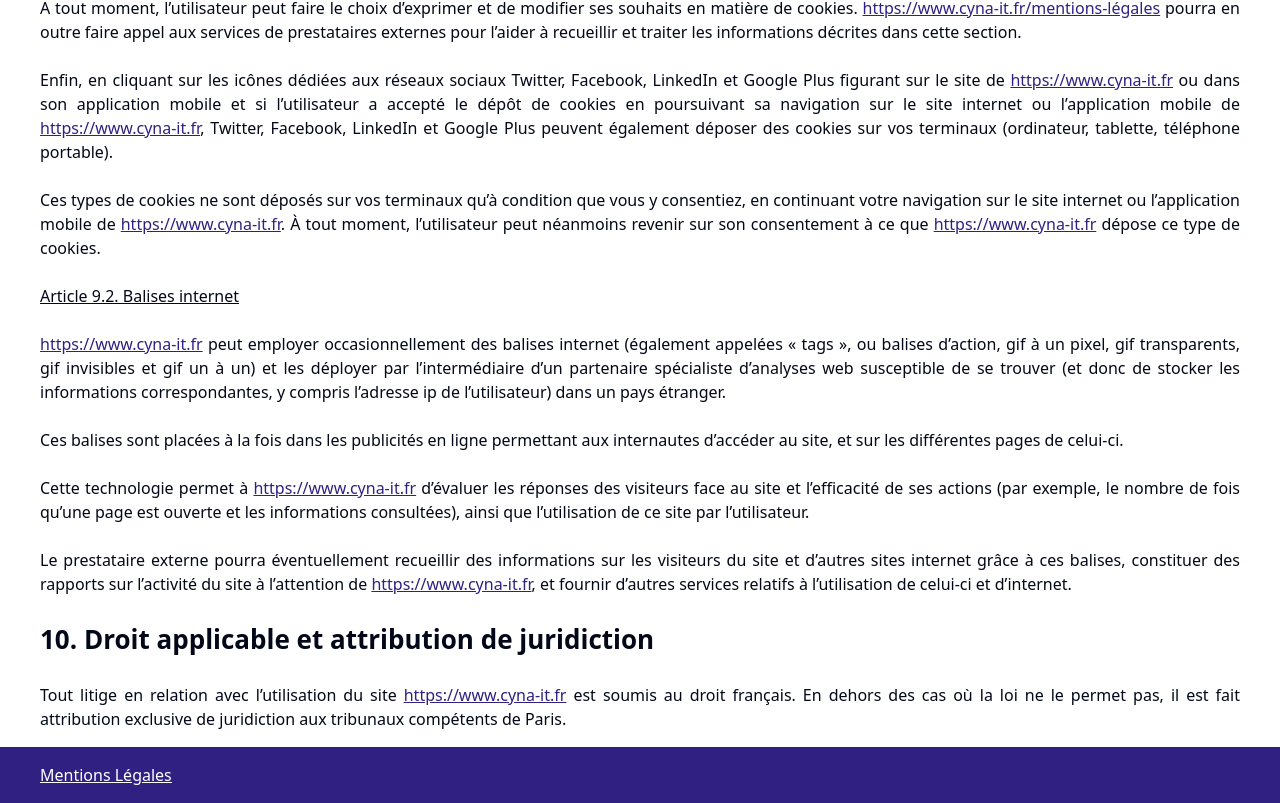
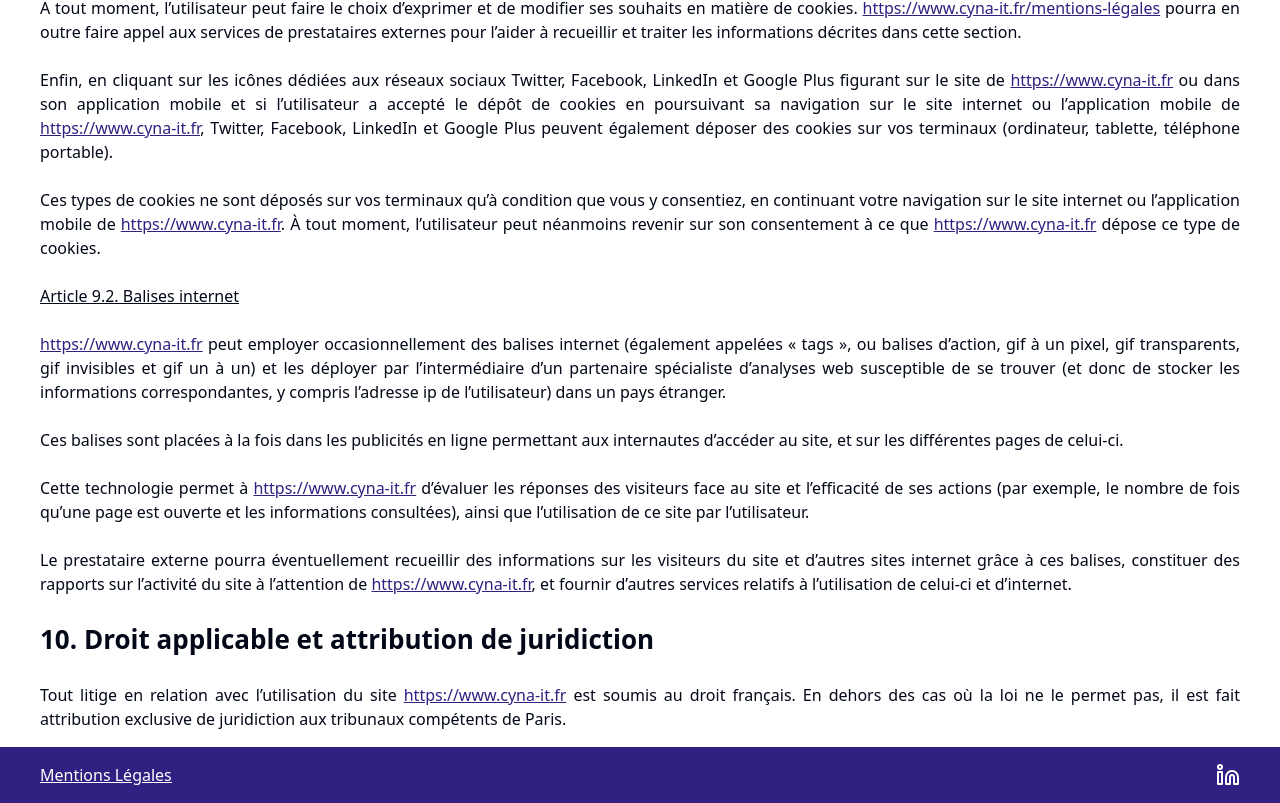
Before and after one commit to odakris/cyna, a Next.js app: page /mentions-legales in a window 1280 px wide. Shown: the part 4558-5361 px from the top of the page. Built offline with nearby package versions, Linux system fonts and the light colour scheme.

Commit message:
add linkedin link in footer

```diff
--- a/components/Footer/Footer.tsx
+++ b/components/Footer/Footer.tsx
@@ -1,11 +1,15 @@
 import Link from "next/link"
 import React from "react"
+import { Linkedin } from "lucide-react"
 
 export function Footer() {
   return (
     <div className="cyna-bg-primary-color">
-      <div className="max-w-7xl mx-auto px-10 py-4 w-full underline hover:no-underline cyna-text-color">
+      <div className="flex justify-between max-w-7xl mx-auto px-10 py-4 w-full underline hover:no-underline cyna-text-color">
         <Link href="./mentions-legales">Mentions Légales</Link>
+        <Link href="https://www.linkedin.com/company/cyna-it/" target="_blank">
+          <Linkedin />
+        </Link>
       </div>
     </div>
   )
```
